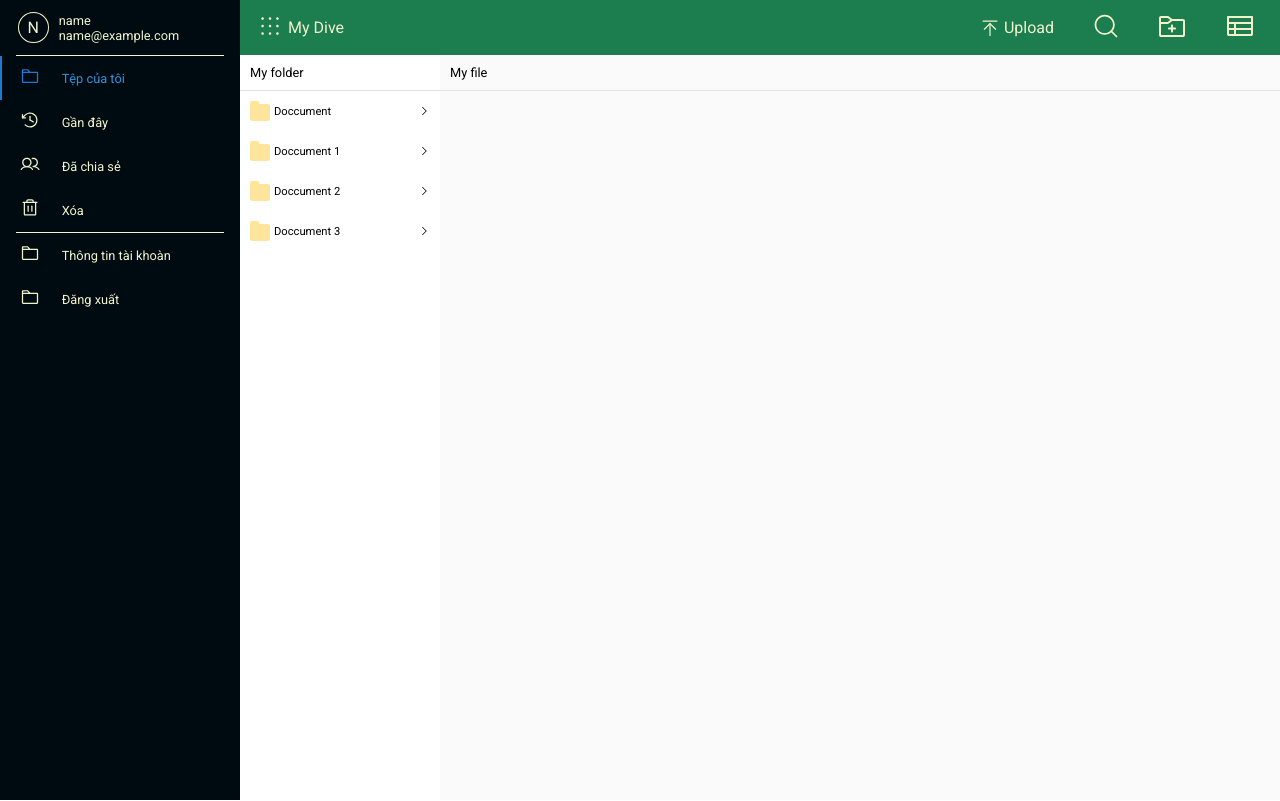
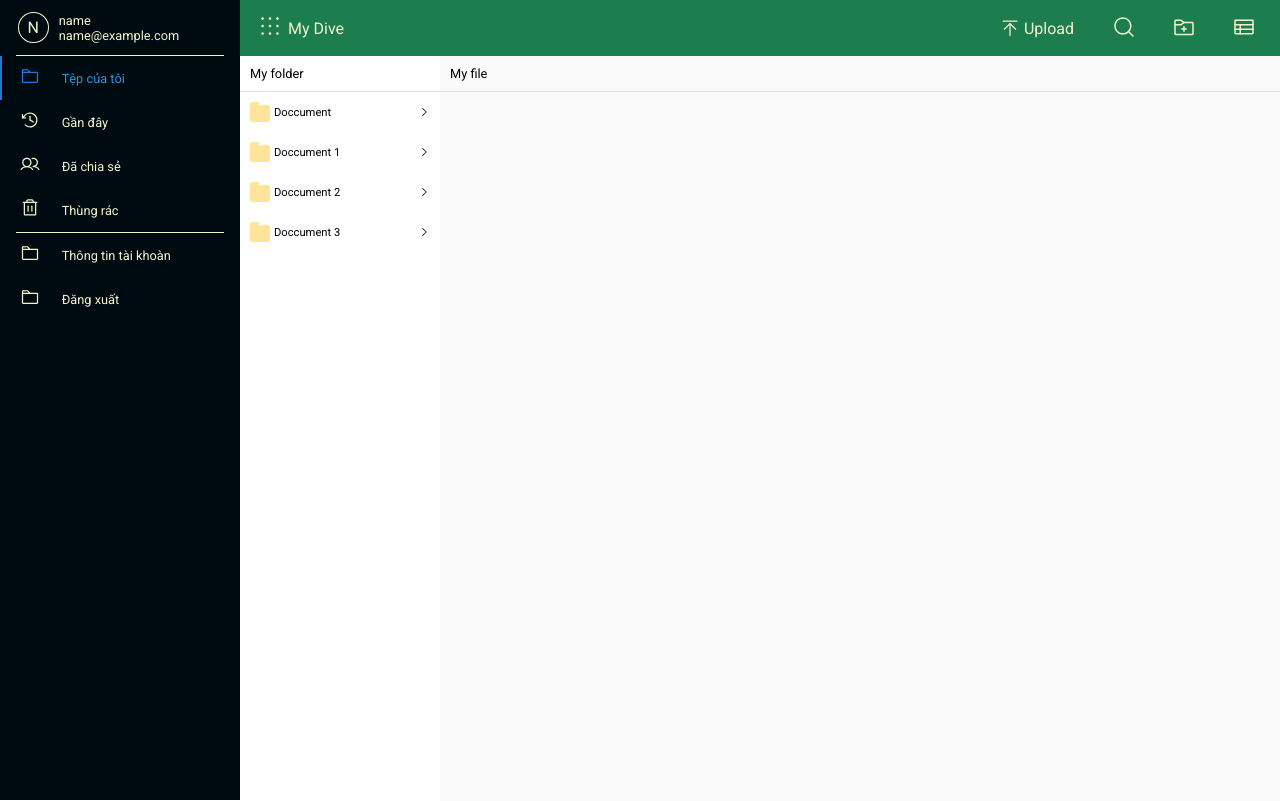
Before and after one commit to DinhMinhThao/my-folder, a plain HTML site: page index.html in a window 1280 px wide. Both pictures are taken after typing "name@example.com" into the empty fields and a click on the button "Trải Nghiệm". Drawn offline with Linux system fonts and the light colour scheme.

Commit message:
fisr day 1 fix

```diff
--- a/index.css
+++ b/index.css
@@ -104,11 +104,11 @@
 }
 .header {
     background-color: var(--secondary-color);
-    padding: 6px 16px;
+    padding: 8px 16px;
 
 }
 .lager {
-    width: 28px;
+    width: 24px;
 }
 
 .item-right button {
--- a/js/main.js
+++ b/js/main.js
@@ -28,7 +28,7 @@ const data = [
           {
             id: 4,
             url: "./img/Vector.svg",
-            name: "Tài liệu mất",
+            name: "Tài liệu mật",
             chinden: [
               {
                 id: 5,
@@ -66,24 +66,28 @@ const data = [
           {
             id: 10,
             url: "./img/JPG.svg",
+            img:"./img/crush.svg",
             name: "Ảnh crush mặc đẹp.jpg",
             chinden: null,
           },
           {
             id: 11,
             url: "./img/JPG.svg",
+            img:"./img/crush3.svg",
             name: "Ảnh crush.jpg",
             chinden: null,
           },
           {
             id: 12,
             url: "./img/JPG.svg",
+            img:"./img/crush2.svg",
             name: "Được ôm crush.jpg",
             chinden: null,
           },
           {
             id: 13,
             url: "./img/JPG.svg",
+            img:"./img/crush1.svg",
             name: "Ảnh crush cười.jpg",
             chinden: null,
           },
@@ -149,8 +153,8 @@ const renderdata = () => {
             <p class="logo-login">${email().slice(0, 1).toLocaleUpperCase()}</p>
           </div>
           <div class="col-10">
-            <p class="name-user">${email().slice(0, email().indexOf("@"))}</p>
-            <p class="email-user">${email()}</p>
+            <p class="name-user">${email().slice(0, email().indexOf("@")).length>20?email().slice(0, email().indexOf("@")).slice(0,20)+'...':email().slice(0, email().indexOf("@"))}</p>
+            <p class="email-user">${email().length>23?email().slice(0,23)+'...':email()}</p>
           </div>
         </div>
         <div class="nav-list-items">
@@ -187,7 +191,7 @@ const renderdata = () => {
               <img class="color-icon" src="./img/Trash.svg" alt="" />
             </div>
             <div class="col-10">
-              <p class="name-user">Xóa</p>
+              <p class="name-user">Thùng rác</p>
             </div>
           </div>
         </div>
@@ -271,13 +275,13 @@ const header = () => {
             </button>
             <button class="addfile">
               <img
-                class="color-icon"
+                class="color-icon lager"
                 src="./img/FolderNotchPlus.svg"
                 alt=""
               />
             </button>
             <button class="addfile">
-              <img class="color-icon" src="./img/Table.svg" alt="" />
+              <img class="color-icon lager" src="./img/Table.svg" alt="" />
             </button>
           </div>
         </div>
```
Also changed, not shown: img/crush1.jpeg (renamed from img/685a40d5-181e-4762-960d-721efef8baaf.jpeg), img/crush2.jpeg (renamed from img/afe2bd29-288c-4b00-b6f0-0ed5e612fb57.jpeg), img/crush3.png (renamed from img/Tonikaku Kawaii - Tsukasa anime icon.png).
